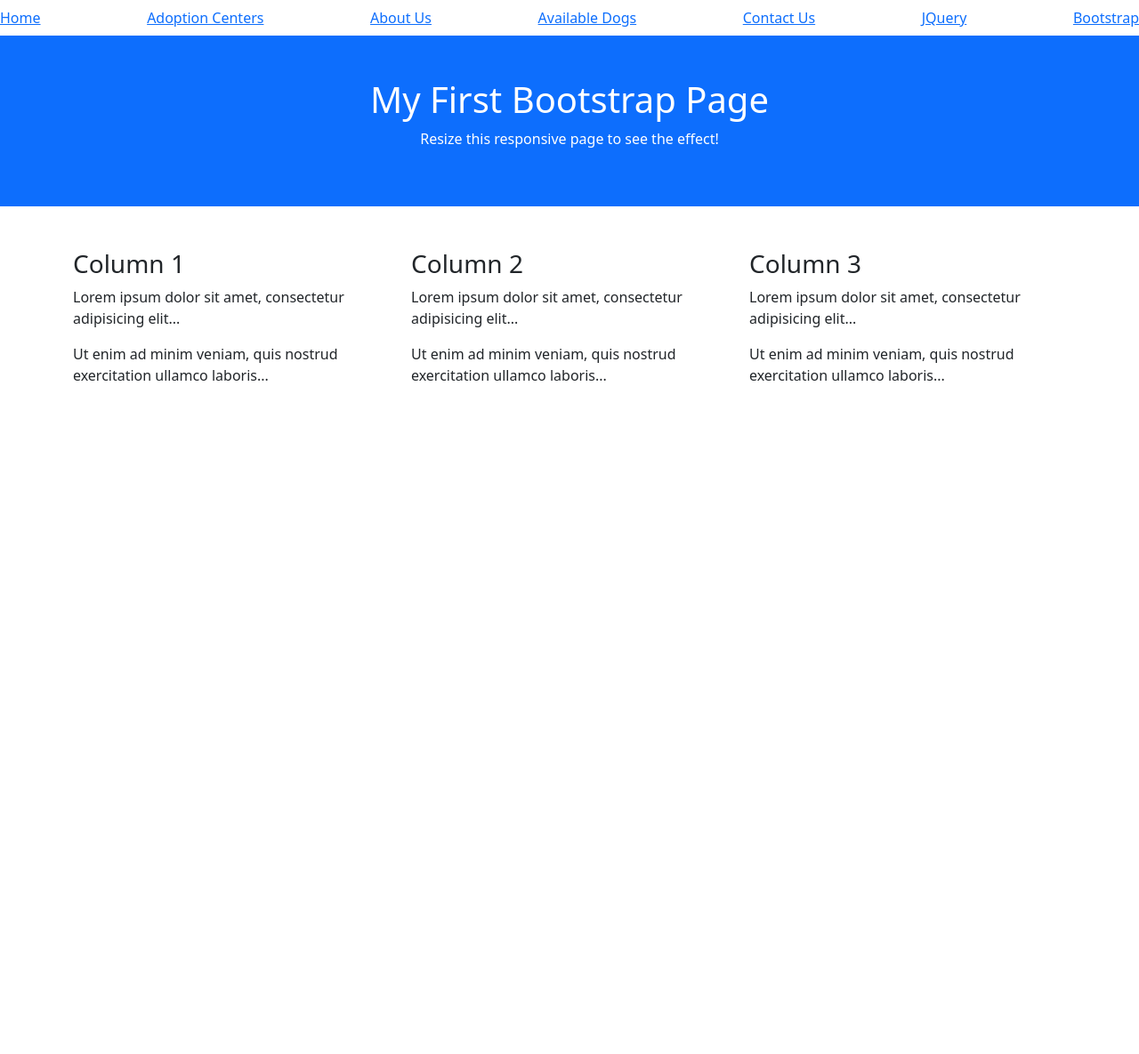
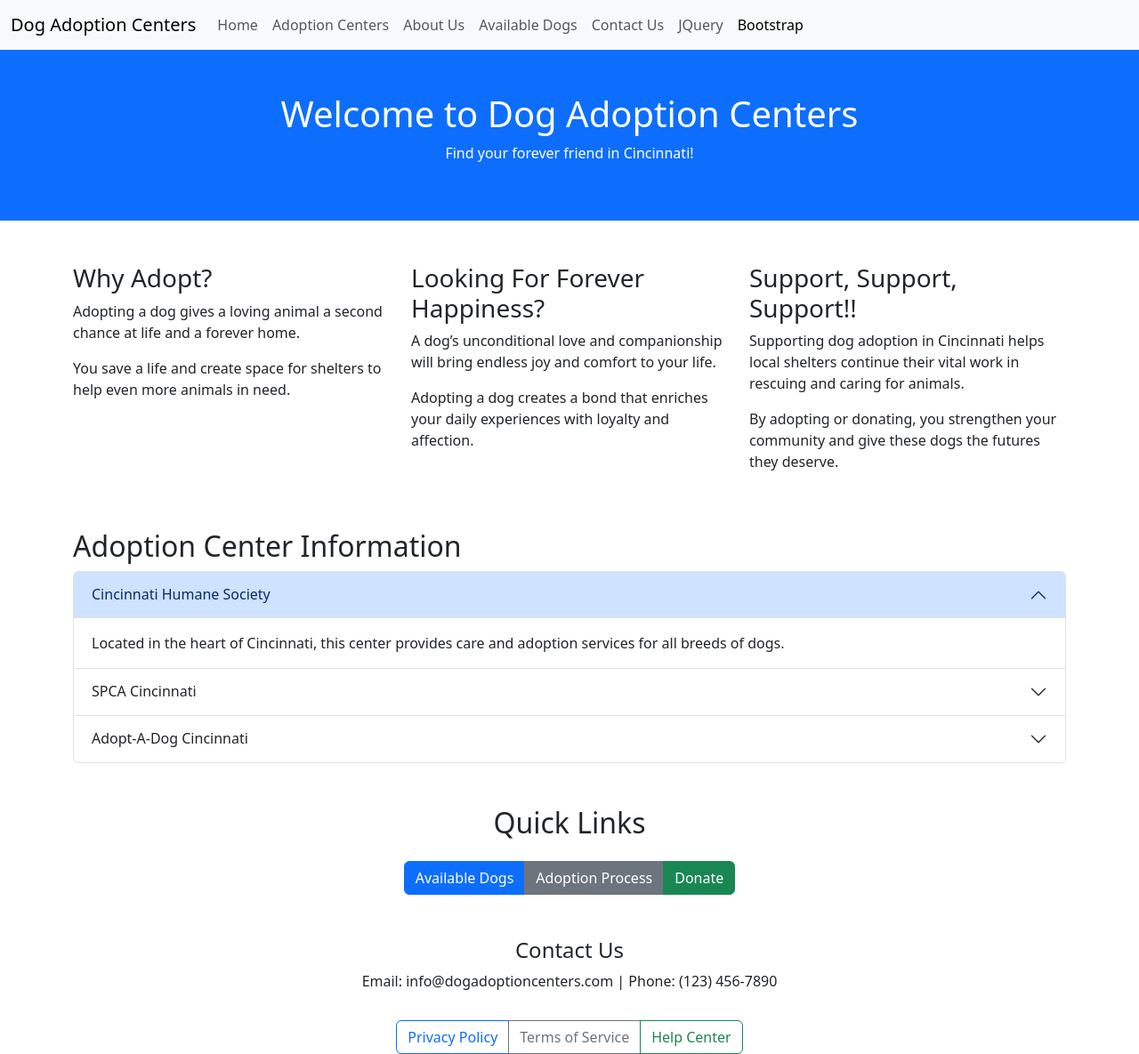
Before and after one commit to maggiehudepohl/DogAdoption, a plain HTML site: page bootstrap.html in a window 1280 px wide. Shown: the whole page at 89% size. Before the commit the page ends 800 px from the top, so only its background shows below. Drawn offline with nearby package versions, Linux system fonts and the light colour scheme.

Commit message:
Add files via upload

```diff
--- a/bootstrap.html
+++ b/bootstrap.html
@@ -1,7 +1,7 @@
 <!DOCTYPE html>
 <html lang="en">
 <head>
-  <title>Bootstrap 5 Example</title>
+  <title>Dog Adoption Centers in Cincinnati</title>
   <meta charset="utf-8">
   <meta name="viewport" content="width=device-width, initial-scale=1">
   <link href="https://cdn.jsdelivr.net/npm/bootstrap@5.3.3/dist/css/bootstrap.min.css" rel="stylesheet">
@@ -9,40 +9,117 @@
 </head>
 <body>
 
-
-  <nav class="navbar">
-    <a href="materialize.html">Home</a>
-    <a href="index.html">Adoption Centers</a>
-    <a href="aboutus.html">About Us</a>
-    <a href="availabledogs.html">Available Dogs</a>
-    <a href="Contactus.html">Contact Us</a>
-    <a href="jquery.html">JQuery</a>
-    <a href="bootstrap.html">Bootstrap</a>
+<!-- Navbar -->
+<nav class="navbar navbar-expand-lg navbar-light bg-light">
+  <div class="container-fluid">
+    <a class="navbar-brand" href="#">Dog Adoption Centers</a>
+    <button class="navbar-toggler" type="button" data-bs-toggle="collapse" data-bs-target="#navbarNav" aria-controls="navbarNav" aria-expanded="false" aria-label="Toggle navigation">
+      <span class="navbar-toggler-icon"></span>
+    </button>
+    <div class="collapse navbar-collapse" id="navbarNav">
+      <ul class="navbar-nav">
+        <li class="nav-item"><a class="nav-link" href="materialize.html">Home</a></li>
+        <li class="nav-item"><a class="nav-link" href="index.html">Adoption Centers</a></li>
+        <li class="nav-item"><a class="nav-link" href="aboutus.html">About Us</a></li>
+        <li class="nav-item"><a class="nav-link" href="availabledogs.html">Available Dogs</a></li>
+        <li class="nav-item"><a class="nav-link" href="Contactus.html">Contact Us</a></li>
+        <li class="nav-item"><a class="nav-link" href="jquery.html">JQuery</a></li>
+        <li class="nav-item"><a class="nav-link active" href="bootstrap.html">Bootstrap</a></li>
+      </ul>
+    </div>
+  </div>
 </nav>
 
+<!-- Header Section -->
 <div class="container-fluid p-5 bg-primary text-white text-center">
-  <h1>My First Bootstrap Page</h1>
-  <p>Resize this responsive page to see the effect!</p>
+  <h1>Welcome to Dog Adoption Centers</h1>
+  <p>Find your forever friend in Cincinnati!</p>
 </div>
 
+<!-- Columns Section -->
 <div class="container mt-5">
   <div class="row">
     <div class="col-sm-4">
-      <h3>Column 1</h3>
-      <p>Lorem ipsum dolor sit amet, consectetur adipisicing elit...</p>
-      <p>Ut enim ad minim veniam, quis nostrud exercitation ullamco laboris...</p>
+      <h3>Why Adopt?</h3>
+      <p>Adopting a dog gives a loving animal a second chance at life and a forever home.</p>
+      <p>You save a life and create space for shelters to help even more animals in need.</p>
     </div>
     <div class="col-sm-4">
-      <h3>Column 2</h3>
-      <p>Lorem ipsum dolor sit amet, consectetur adipisicing elit...</p>
-      <p>Ut enim ad minim veniam, quis nostrud exercitation ullamco laboris...</p>
+      <h3>Looking For Forever Happiness?</h3>
+      <p>A dog’s unconditional love and companionship will bring endless joy and comfort to your life.</p>
+      <p>Adopting a dog creates a bond that enriches your daily experiences with loyalty and affection.</p>
     </div>
     <div class="col-sm-4">
-      <h3>Column 3</h3>
-      <p>Lorem ipsum dolor sit amet, consectetur adipisicing elit...</p>
-      <p>Ut enim ad minim veniam, quis nostrud exercitation ullamco laboris...</p>
+      <h3>Support, Support, Support!!</h3>
+      <p>Supporting dog adoption in Cincinnati helps local shelters continue their vital work in rescuing and caring for animals. </p>
+      <p>By adopting or donating, you strengthen your community and give these dogs the futures they deserve.</p>
     </div>
   </div>
 </div>
+
+<!-- Accordion Section -->
+<div class="container mt-5">
+  <h2>Adoption Center Information</h2>
+  <div class="accordion" id="adoptionAccordion">
+    <div class="accordion-item">
+      <h2 class="accordion-header" id="headingOne">
+        <button class="accordion-button" type="button" data-bs-toggle="collapse" data-bs-target="#collapseOne" aria-expanded="true" aria-controls="collapseOne">
+          Cincinnati Humane Society
+        </button>
+      </h2>
+      <div id="collapseOne" class="accordion-collapse collapse show" aria-labelledby="headingOne" data-bs-parent="#adoptionAccordion">
+        <div class="accordion-body">
+          Located in the heart of Cincinnati, this center provides care and adoption services for all breeds of dogs.
+        </div>
+      </div>
+    </div>
+    <div class="accordion-item">
+      <h2 class="accordion-header" id="headingTwo">
+        <button class="accordion-button collapsed" type="button" data-bs-toggle="collapse" data-bs-target="#collapseTwo" aria-expanded="false" aria-controls="collapseTwo">
+          SPCA Cincinnati
+        </button>
+      </h2>
+      <div id="collapseTwo" class="accordion-collapse collapse" aria-labelledby="headingTwo" data-bs-parent="#adoptionAccordion">
+        <div class="accordion-body">
+          This center is dedicated to helping dogs find their forever homes and offers various adoption programs.
+        </div>
+      </div>
+    </div>
+    <div class="accordion-item">
+      <h2 class="accordion-header" id="headingThree">
+        <button class="accordion-button collapsed" type="button" data-bs-toggle="collapse" data-bs-target="#collapseThree" aria-expanded="false" aria-controls="collapseThree">
+          Adopt-A-Dog Cincinnati
+        </button>
+      </h2>
+      <div id="collapseThree" class="accordion-collapse collapse" aria-labelledby="headingThree" data-bs-parent="#adoptionAccordion">
+        <div class="accordion-body">
+          This organization specializes in rescuing and rehoming stray dogs, offering support to new pet owners.
+        </div>
+      </div>
+    </div>
+  </div>
+</div>
+
+<!-- Button Group Section -->
+<div class="container mt-5 text-center">
+  <h2>Quick Links</h2>
+  <div class="btn-group mt-3" role="group" aria-label="Quick Links">
+    <button type="button" class="btn btn-primary">Available Dogs</button>
+    <button type="button" class="btn btn-secondary">Adoption Process</button>
+    <button type="button" class="btn btn-success">Donate</button>
+  </div>
+</div>
+
+<!-- Footer Section -->
+<footer class="container mt-5 text-center">
+  <h4>Contact Us</h4>
+  <p>Email: info@dogadoptioncenters.com | Phone: (123) 456-7890</p>
+  <div class="btn-group mt-3" role="group" aria-label="Footer Links">
+    <button type="button" class="btn btn-outline-primary">Privacy Policy</button>
+    <button type="button" class="btn btn-outline-secondary">Terms of Service</button>
+    <button type="button" class="btn btn-outline-success">Help Center</button>
+  </div>
+</footer>
+
 </body>
 </html>
```
